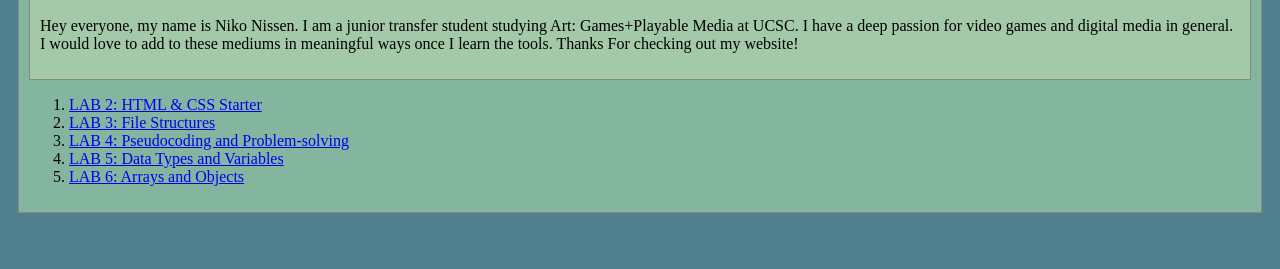
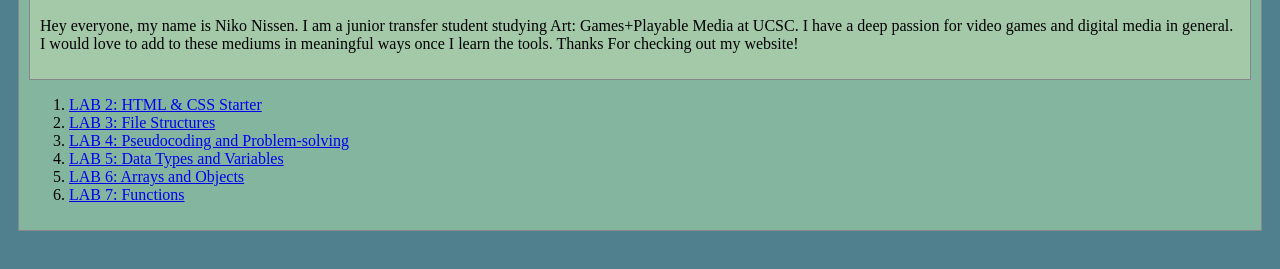
Before and after one commit to NikoUglyMonkey/art101, a plain HTML site: page index.html in a window 1280 px wide. Shown: the part 477-746 px from the top of the page. Drawn offline with Linux system fonts and the light colour scheme.

Commit message:
Update index.html

```diff
--- a/index.html
+++ b/index.html
@@ -41,6 +41,7 @@
 				<li><a href="lab4/index.html">LAB 4: Pseudocoding and Problem-solving</a></li>
 				<li><a href="lab5/index.html">LAB 5: Data Types and Variables</a></li>
 				<li><a href="lab6/index.html">LAB 6: Arrays and Objects</a></li>
+				<li><a href="lab7/index.html">LAB 7: Functions</a></li>
 			  </ol>
 		</nav>
 	</main>
```
